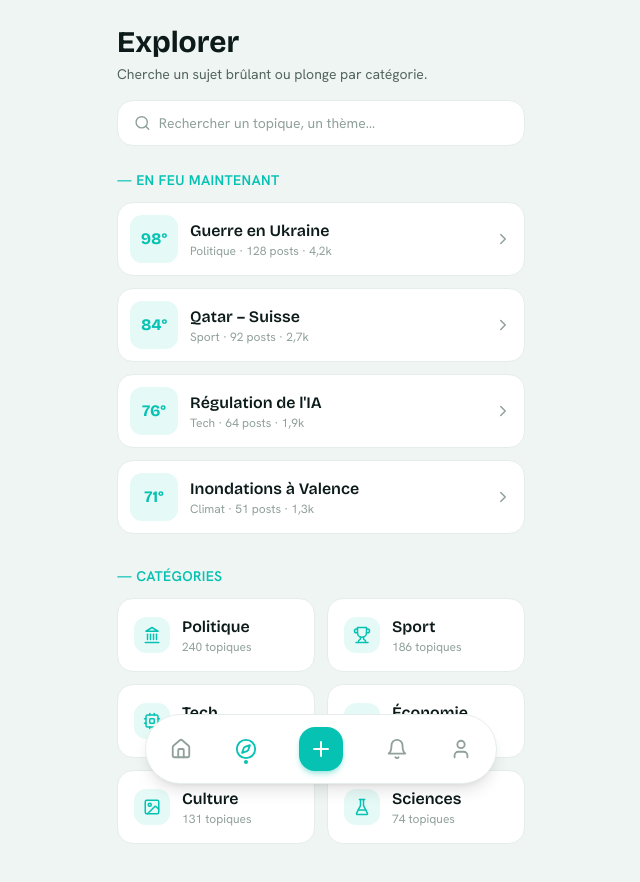
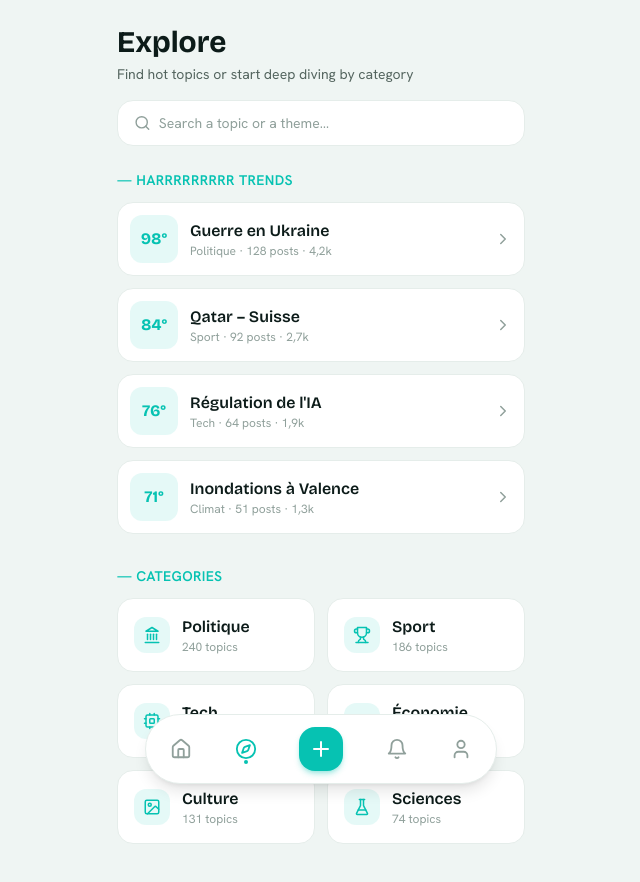
Before and after one commit to AntoninCesi/projet-api-groupe2, a Next.js app in the folder frontend/: page /explore in a window 1280 px wide. Shown: the top 882 px of the page, without its empty margins (319-959 px from the left). Built offline with nearby package versions, Linux system fonts and the light colour scheme.

Commit message:
feat(frontend): translating french to english texts

```diff
--- a/frontend/src/app/activity/page.js
+++ b/frontend/src/app/activity/page.js
@@ -7,7 +7,7 @@ export default function ActivityPage() {
     <main className="mx-auto min-h-screen max-w-md bg-background px-5 pb-28">
       {/* header */}
       <div className="pt-8">
-        <h1 className="font-title text-3xl font-bold text-ink">Activity</h1>
+        <h1 className="font-title text-3xl font-bold text-ink">Notifications</h1>
         <p className="mt-1 text-faint">What's moving around you.</p>
       </div>
 
--- a/frontend/src/app/explore/page.js
+++ b/frontend/src/app/explore/page.js
@@ -18,8 +18,8 @@ export default function ExplorePage() {
     <main className="mx-auto min-h-screen max-w-md bg-background px-5 pb-28">
       {/* header */}
       <div className="pt-6">
-        <h1 className="font-title text-3xl font-bold text-ink">Explorer</h1>
-        <p className="mt-1 text-sm text-muted">Cherche un sujet brûlant ou plonge par catégorie.</p>
+        <h1 className="font-title text-3xl font-bold text-ink">Explore</h1>
+        <p className="mt-1 text-sm text-muted">Find hot topics or start deep diving by category</p>
       </div>
 
       {/* recherche */}
@@ -28,13 +28,13 @@ export default function ExplorePage() {
         {/* shortcut: champ non branché (pas de recherche back) */}
         <input
           type="text"
-          placeholder="Rechercher un topique, un thème…"
+          placeholder="Search a topic or a theme…"
           className="w-full bg-transparent text-sm text-ink outline-none placeholder:text-faint"
         />
       </div>
 
       {/* en feu maintenant */}
-      <h2 className="mt-6 text-sm font-semibold uppercase tracking-wide text-brand">— En feu maintenant</h2>
+      <h2 className="mt-6 text-sm font-semibold uppercase tracking-wide text-brand">— Harrrrrrrrr trends</h2>
       <div className="mt-3 space-y-3">
         {hot.map((t) => (
           <HotTopic key={t.id} topic={t} />
@@ -42,7 +42,7 @@ export default function ExplorePage() {
       </div>
 
       {/* catégories */}
-      <h2 className="mt-8 text-sm font-semibold uppercase tracking-wide text-brand">— Catégories</h2>
+      <h2 className="mt-8 text-sm font-semibold uppercase tracking-wide text-brand">— Categories</h2>
       <div className="mt-3 grid grid-cols-2 gap-3">
         {categories.map((c) => (
           <CategoryCard key={c.id} category={c} />
@@ -78,7 +78,7 @@ function CategoryCard({ category }) {
       </div>
       <div className="min-w-0">
         <p className="font-title font-semibold text-ink">{category.name}</p>
-        <p className="text-xs text-faint">{category.topics}</p>
+        <p className="text-xs text-faint">{category.topics} topics</p>
       </div>
     </button>
   );
--- a/frontend/src/app/profile/page.js
+++ b/frontend/src/app/profile/page.js
@@ -31,8 +31,8 @@ export default function ProfilePage() {
 
       {/* mes thèmes */}
       <div className="mt-8 flex items-center justify-between">
-        <h2 className="text-sm font-semibold uppercase tracking-wide text-brand">— Mes thèmes</h2>
-        <button className="text-sm font-medium text-brand">Gérer</button>
+        <h2 className="text-sm font-semibold uppercase tracking-wide text-brand">— My Themes</h2>
+        <button className="text-sm font-medium text-brand">Edit</button>
       </div>
       <div className="mt-4 grid grid-cols-2 gap-3">
         {themes.map((t) => (
--- a/frontend/src/data/explore.js
+++ b/frontend/src/data/explore.js
@@ -8,11 +8,11 @@ export const explore = {
     { id: 4, degree: 71, title: 'Inondations à Valence', meta: 'Climat · 51 posts · 1,3k' },
   ],
   categories: [
-    { id: 1, name: 'Politique', topics: '240 topiques', icon: 'politics' },
-    { id: 2, name: 'Sport', topics: '186 topiques', icon: 'sport' },
-    { id: 3, name: 'Tech', topics: '152 topiques', icon: 'tech' },
-    { id: 4, name: 'Économie', topics: '96 topiques', icon: 'economy' },
-    { id: 5, name: 'Culture', topics: '131 topiques', icon: 'culture' },
-    { id: 6, name: 'Sciences', topics: '74 topiques', icon: 'science' },
+    { id: 1, name: 'Politique', topics: '240', icon: 'politics' },
+    { id: 2, name: 'Sport', topics: '186', icon: 'sport' },
+    { id: 3, name: 'Tech', topics: '152', icon: 'tech' },
+    { id: 4, name: 'Économie', topics: '96', icon: 'economy' },
+    { id: 5, name: 'Culture', topics: '131', icon: 'culture' },
+    { id: 6, name: 'Sciences', topics: '74', icon: 'science' },
   ],
 };
```
